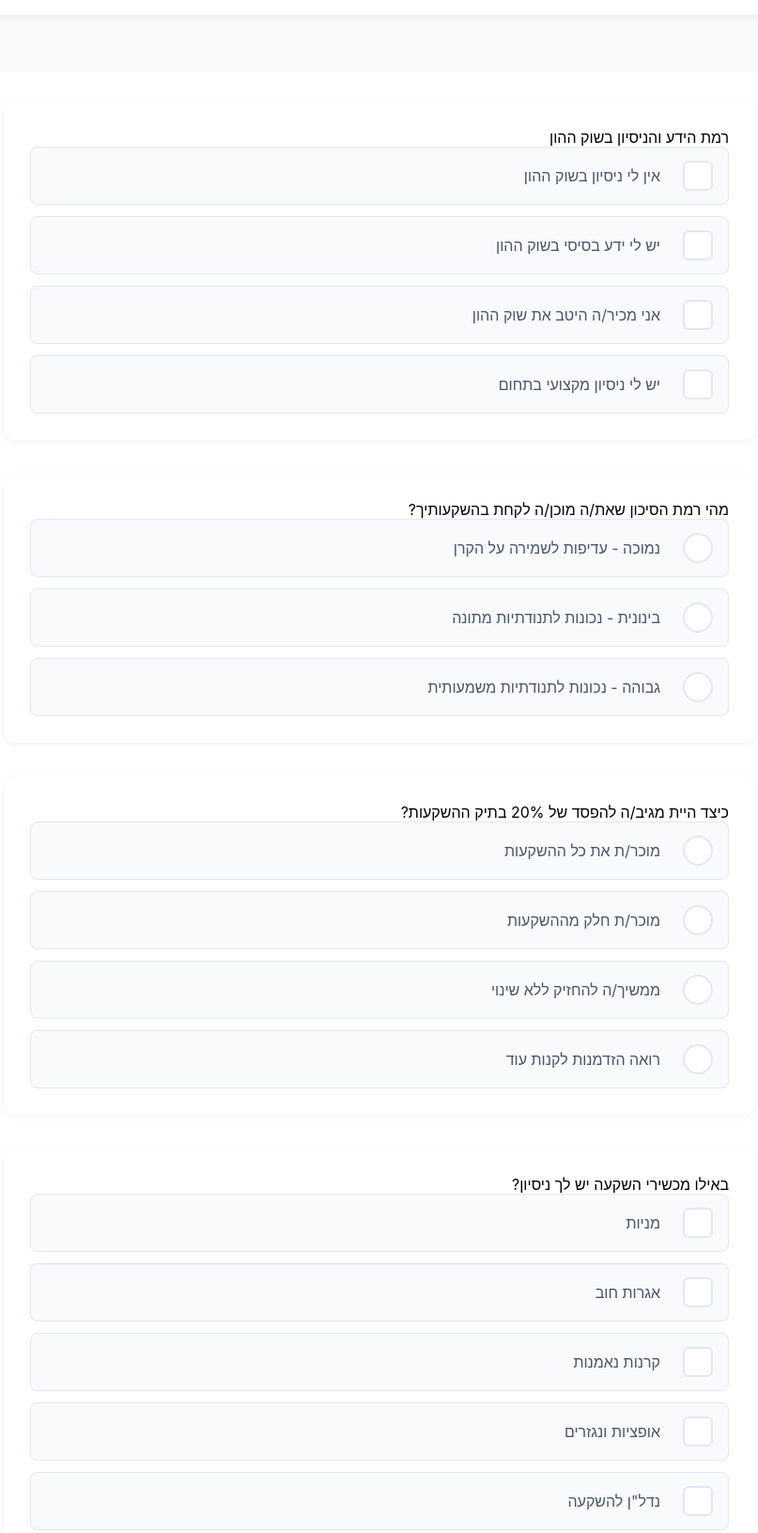
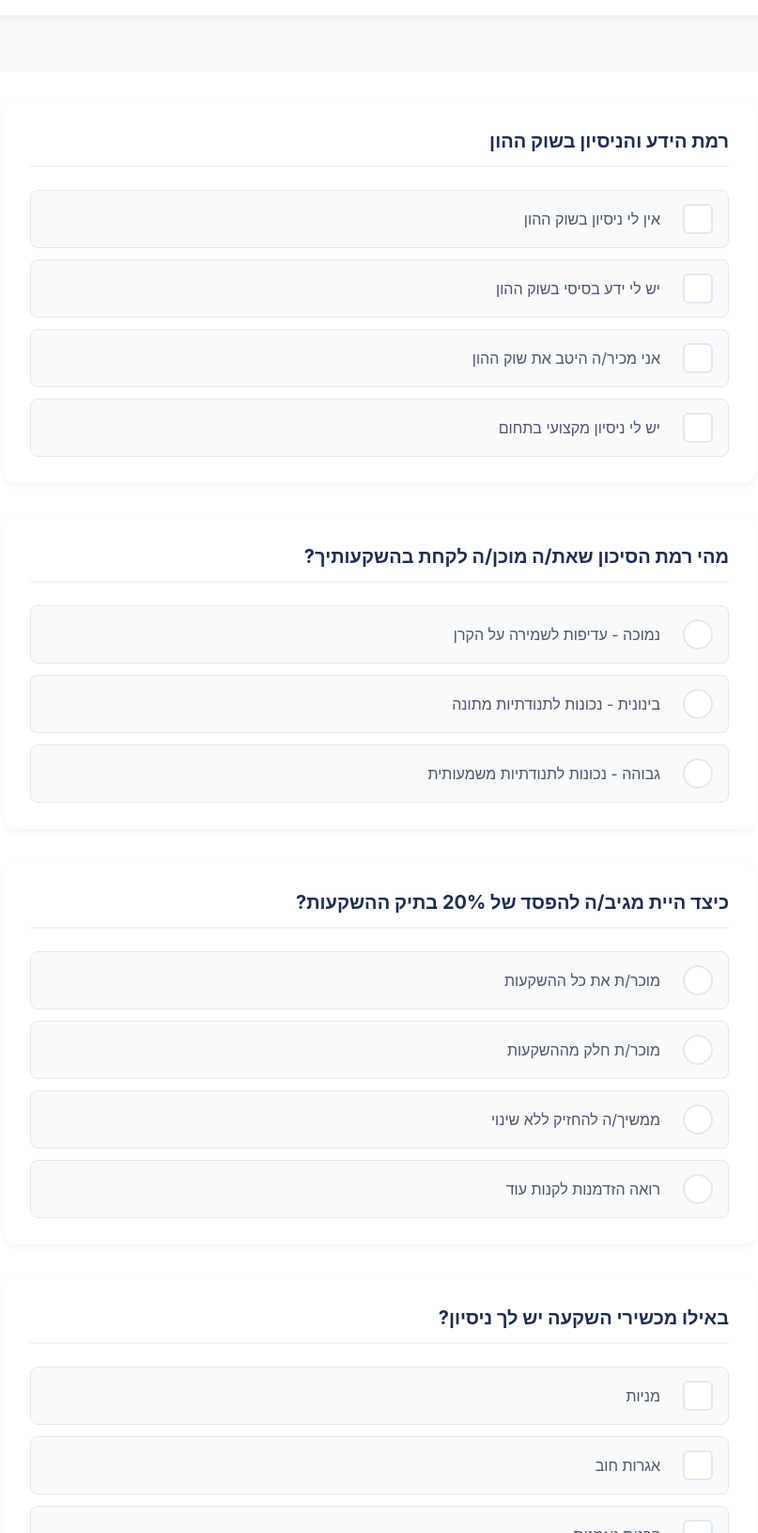
Before and after one commit to aviadkim/marketing-agreement, a website: page public/sections/section3.html in a window 1280 px wide. Shown: the part 480-2111 px from the top of the page at 94% size, without its empty margins (236-1043 px from the left). Drawn offline with Linux system fonts and the light colour scheme.

Commit message:
Update section3.html

```diff
--- a/public/sections/section3.html
+++ b/public/sections/section3.html
@@ -56,7 +56,7 @@
         <form id="section3-form" class="form-section">
             <!-- Market Experience -->
             <div class="form-group">
-                <label>רמת הידע והניסיון בשוק ההון</label>
+                <div class="question-title">רמת הידע והניסיון בשוק ההון</div>
                 <div class="error-message" style="display: none;">יש לבחור לפחות אפשרות אחת</div>
                 <div class="checkbox-grid">
                     <label class="checkbox-container">
@@ -84,7 +84,7 @@
 
             <!-- Risk Tolerance -->
             <div class="form-group mt-6">
-                <label>מהי רמת הסיכון שאת/ה מוכן/ה לקחת בהשקעותיך?</label>
+                <div class="question-title">מהי רמת הסיכון שאת/ה מוכן/ה לקחת בהשקעותיך?</div>
                 <div class="radio-grid">
                     <label class="radio-container">
                         <input type="radio" name="riskTolerance" value="low" required>
@@ -106,7 +106,7 @@
 
             <!-- Loss Response -->
             <div class="form-group mt-6">
-                <label>כיצד היית מגיב/ה להפסד של 20% בתיק ההשקעות?</label>
+                <div class="question-title">כיצד היית מגיב/ה להפסד של 20% בתיק ההשקעות?</div>
                 <div class="radio-grid">
                     <label class="radio-container">
                         <input type="radio" name="lossResponse" value="sell" required>
@@ -133,7 +133,7 @@
 
             <!-- Investment Knowledge -->
             <div class="form-group mt-6">
-                <label>באילו מכשירי השקעה יש לך ניסיון?</label>
+                <div class="question-title">באילו מכשירי השקעה יש לך ניסיון?</div>
                 <div class="checkbox-grid">
                     <label class="checkbox-container">
                         <input type="checkbox" name="investmentKnowledge" value="stocks">
@@ -165,7 +165,7 @@
 
             <!-- Investment Restrictions -->
             <div class="form-group mt-6">
-                <label>האם קיימות מגבלות מיוחדות על השקעותיך?</label>
+                <div class="question-title">האם קיימות מגבלות מיוחדות על השקעותיך?</div>
                 <textarea name="investmentRestrictions" rows="4" class="form-control"
                           placeholder="לדוגמה: מגבלות הלכתיות, מגבלות רגולטוריות, וכו'"></textarea>
             </div>
```
